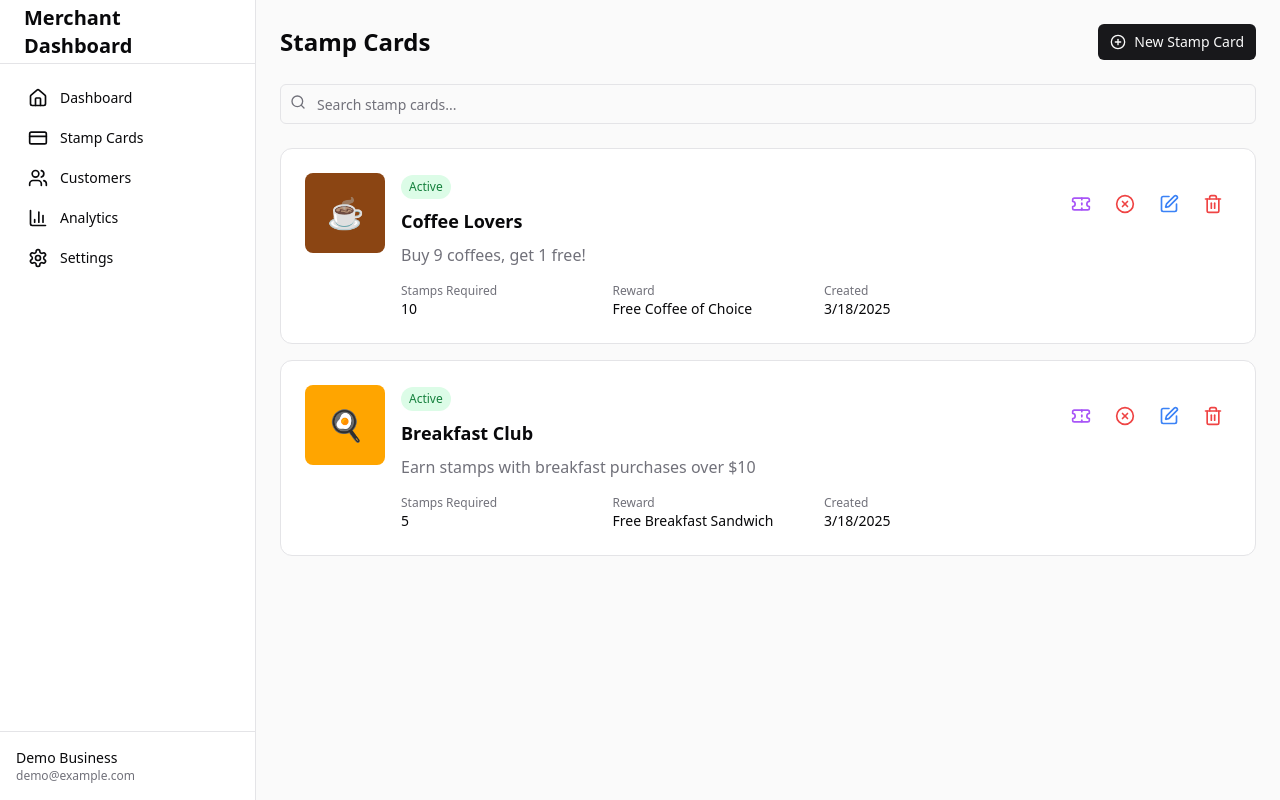
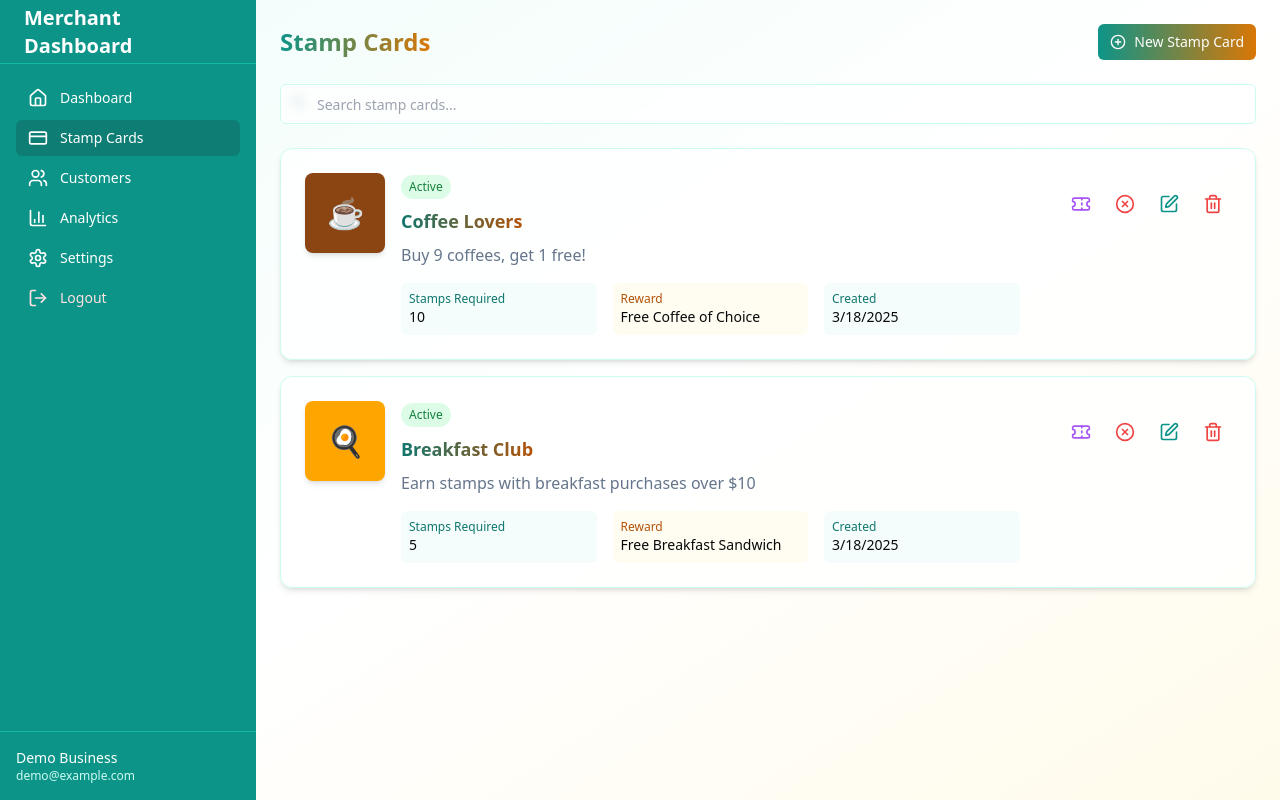
Before and after one commit to Sandip61/stampify-hub, a React (Vite) app: page /merchant/cards in a window 1280 px wide. Built offline with nearby package versions, Linux system fonts and the light colour scheme.

Commit message:
Update page background colors
Updated background colors on merchant and customer pages to match the login page color scheme for a more consistent and visually appealing design.

```diff
--- a/src/index.css
+++ b/src/index.css
@@ -5,7 +5,7 @@
 
 @layer base {
   :root {
-    --background: 0 0% 98%;
+    --background: 180 54% 97%;
     --foreground: 240 10% 3.9%;
 
     --card: 0 0% 100%;
@@ -14,73 +14,74 @@
     --popover: 0 0% 100%;
     --popover-foreground: 240 10% 3.9%;
 
-    --primary: 240 5.9% 10%;
-    --primary-foreground: 0 0% 98%;
+    --primary: 172 66% 50%;
+    --primary-foreground: 210 40% 98%;
 
-    --secondary: 240 4.8% 95.9%;
+    --secondary: 44 96% 89%;
     --secondary-foreground: 240 5.9% 10%;
 
-    --muted: 240 4.8% 95.9%;
-    --muted-foreground: 240 3.8% 46.1%;
+    --muted: 210 40% 96.1%;
+    --muted-foreground: 215 16% 47%;
 
-    --accent: 240 4.8% 95.9%;
-    --accent-foreground: 240 5.9% 10%;
+    --accent: 44 96% 89%;
+    --accent-foreground: 24 9.8% 10%;
 
     --destructive: 0 84.2% 60.2%;
-    --destructive-foreground: 0 0% 98%;
+    --destructive-foreground: 210 40% 98%;
 
-    --border: 240 5.9% 90%;
-    --input: 240 5.9% 90%;
-    --ring: 240 5.9% 10%;
+    --border: 214.3 31.8% 91.4%;
+    --input: 214.3 31.8% 91.4%;
+    --ring: 172 66% 40%;
 
     --radius: 0.5rem;
 
-    --sidebar-background: 0 0% 98%;
-    --sidebar-foreground: 240 5.3% 26.1%;
-    --sidebar-primary: 240 5.9% 10%;
-    --sidebar-primary-foreground: 0 0% 98%;
-    --sidebar-accent: 240 4.8% 95.9%;
-    --sidebar-accent-foreground: 240 5.9% 10%;
-    --sidebar-border: 220 13% 91%;
-    --sidebar-ring: 217.2 91.2% 59.8%;
+    --sidebar-background: 174 100% 29%;
+    --sidebar-foreground: 0 0% 100%;
+    --sidebar-primary: 0 0% 100%;
+    --sidebar-primary-foreground: 174 100% 29%;
+    --sidebar-accent: 173 80% 23%;
+    --sidebar-accent-foreground: 0 0% 100%;
+    --sidebar-border: 173 75% 39%;
+    --sidebar-ring: 180 100% 50%;
   }
 
   .dark {
-    --background: 240 10% 3.9%;
+    --background: 174 59% 8%;
     --foreground: 0 0% 98%;
 
-    --card: 240 10% 3.9%;
+    --card: 174 35% 16%;
     --card-foreground: 0 0% 98%;
 
-    --popover: 240 10% 3.9%;
+    --popover: 174 35% 16%;
     --popover-foreground: 0 0% 98%;
 
-    --primary: 0 0% 98%;
-    --primary-foreground: 240 5.9% 10%;
+    --primary: 180 54% 60%;
+    --primary-foreground: 174 59% 8%;
 
-    --secondary: 240 3.7% 15.9%;
-    --secondary-foreground: 0 0% 98%;
+    --secondary: 42 96% 59%;
+    --secondary-foreground: 174 59% 8%;
 
-    --muted: 240 3.7% 15.9%;
-    --muted-foreground: 240 5% 64.9%;
+    --muted: 174 35% 16%;
+    --muted-foreground: 215 20.2% 65.1%;
 
-    --accent: 240 3.7% 15.9%;
+    --accent: 174 35% 16%;
     --accent-foreground: 0 0% 98%;
 
     --destructive: 0 62.8% 30.6%;
     --destructive-foreground: 0 0% 98%;
 
-    --border: 240 3.7% 15.9%;
-    --input: 240 3.7% 15.9%;
-    --ring: 240 4.9% 83.9%;
-    --sidebar-background: 240 5.9% 10%;
-    --sidebar-foreground: 240 4.8% 95.9%;
-    --sidebar-primary: 224.3 76.3% 48%;
+    --border: 174 35% 24%;
+    --input: 174 35% 24%;
+    --ring: 180 54% 60%;
+
+    --sidebar-background: 174 59% 12%;
+    --sidebar-foreground: 0 0% 98%;
+    --sidebar-primary: 180 54% 60%;
     --sidebar-primary-foreground: 0 0% 100%;
-    --sidebar-accent: 240 3.7% 15.9%;
-    --sidebar-accent-foreground: 240 4.8% 95.9%;
-    --sidebar-border: 240 3.7% 15.9%;
-    --sidebar-ring: 217.2 91.2% 59.8%;
+    --sidebar-accent: 174 35% 24%;
+    --sidebar-accent-foreground: 0 0% 98%;
+    --sidebar-border: 174 35% 24%;
+    --sidebar-ring: 180 54% 60%;
   }
 }
 
@@ -90,7 +91,7 @@
   }
 
   body {
-    @apply bg-background text-foreground;
+    @apply bg-gradient-to-br from-teal-50 via-white to-amber-50 min-h-screen bg-fixed text-foreground;
   }
 }
 
@@ -130,4 +131,33 @@
   .nav-link-active {
     @apply text-foreground after:absolute after:bottom-0 after:left-0 after:right-0 after:h-0.5 after:bg-foreground after:rounded-full;
   }
+
+  /* New class for merchant layout */
+  .merchant-layout {
+    @apply bg-gradient-to-br from-teal-50 via-white to-amber-50;
+  }
+
+  .merchant-card {
+    @apply bg-white/80 backdrop-blur-sm border border-teal-100 rounded-xl shadow-md hover:shadow-lg transition-all duration-300;
+  }
+
+  .merchant-sidebar {
+    @apply bg-teal-600 text-white;
+  }
+
+  .merchant-nav-item {
+    @apply flex items-center px-3 py-2 rounded-md text-sm font-medium hover:bg-teal-700/50 transition-colors;
+  }
+
+  .merchant-nav-item-active {
+    @apply bg-teal-700/70;
+  }
+
+  .merchant-mobile-nav {
+    @apply bg-white/90 backdrop-blur-md border-t border-teal-100 shadow-lg;
+  }
+
+  .gradient-border {
+    @apply relative after:absolute after:inset-0 after:p-px after:rounded-xl after:bg-gradient-to-r after:from-teal-300 after:to-amber-300 after:-z-10;
+  }
 }
--- a/src/layouts/MainLayout.tsx
+++ b/src/layouts/MainLayout.tsx
@@ -9,7 +9,7 @@ interface MainLayoutProps {
 
 const MainLayout: React.FC<MainLayoutProps> = ({ children, hideNav = false }) => {
   return (
-    <div className="min-h-screen flex flex-col">
+    <div className="min-h-screen flex flex-col bg-gradient-to-br from-teal-50 via-white to-amber-50">
       {!hideNav && <Navigation />}
       <main className={`flex-1 ${!hideNav ? 'container mx-auto px-4 py-4 max-w-5xl pt-20' : ''}`}>
         {children}
--- a/src/layouts/MerchantLayout.tsx
+++ b/src/layouts/MerchantLayout.tsx
@@ -58,23 +58,26 @@ const MerchantLayout = ({ children }: MerchantLayoutProps) => {
   };
 
   return (
-    <div className="flex min-h-screen">
+    <div className="flex min-h-screen bg-gradient-to-br from-teal-50 via-white to-amber-50">
       {/* Desktop sidebar */}
       <div
         className={cn(
-          "fixed inset-y-0 left-0 z-40 w-64 bg-card border-r transform transition-transform duration-200 ease-in-out md:translate-x-0",
+          "fixed inset-y-0 left-0 z-40 w-64 merchant-sidebar transform transition-transform duration-200 ease-in-out md:translate-x-0",
           sidebarOpen ? "translate-x-0" : "-translate-x-full"
         )}
       >
         <div className="flex flex-col h-full">
-          <div className="flex items-center h-16 px-6 border-b">
+          <div className="flex items-center h-16 px-6 border-b border-teal-500">
             <h1 className="text-xl font-bold">Merchant Dashboard</h1>
           </div>
 
           <nav className="flex-1 px-4 py-4 space-y-1">
             <Link
               to="/merchant"
-              className="flex items-center px-3 py-2 rounded-md text-sm font-medium hover:bg-muted transition-colors"
+              className={cn(
+                "merchant-nav-item",
+                location.pathname === "/merchant" && "merchant-nav-item-active"
+              )}
               onClick={() => setSidebarOpen(false)}
             >
               <Home className="mr-3 h-5 w-5" />
@@ -82,7 +85,10 @@ const MerchantLayout = ({ children }: MerchantLayoutProps) => {
             </Link>
             <Link
               to="/merchant/cards"
-              className="flex items-center px-3 py-2 rounded-md text-sm font-medium hover:bg-muted transition-colors"
+              className={cn(
+                "merchant-nav-item",
+                location.pathname.includes("/merchant/cards") && "merchant-nav-item-active"
+              )}
               onClick={() => setSidebarOpen(false)}
             >
               <CreditCard className="mr-3 h-5 w-5" />
@@ -90,7 +96,10 @@ const MerchantLayout = ({ children }: MerchantLayoutProps) => {
             </Link>
             <Link
               to="/merchant/customers"
-              className="flex items-center px-3 py-2 rounded-md text-sm font-medium hover:bg-muted transition-colors"
+              className={cn(
+                "merchant-nav-item",
+                location.pathname.includes("/merchant/customers") && "merchant-nav-item-active"
+              )}
               onClick={() => setSidebarOpen(false)}
             >
               <Users className="mr-3 h-5 w-5" />
@@ -98,7 +107,10 @@ const MerchantLayout = ({ children }: MerchantLayoutProps) => {
             </Link>
             <Link
               to="/merchant/analytics"
-              className="flex items-center px-3 py-2 rounded-md text-sm font-medium hover:bg-muted transition-colors"
+              className={cn(
+                "merchant-nav-item",
+                location.pathname.includes("/merchant/analytics") && "merchant-nav-item-active"
+              )}
               onClick={() => setSidebarOpen(false)}
             >
               <BarChart3 className="mr-3 h-5 w-5" />
@@ -106,19 +118,29 @@ const MerchantLayout = ({ children }: MerchantLayoutProps) => {
             </Link>
             <Link
               to="/merchant/settings"
-              className="flex items-center px-3 py-2 rounded-md text-sm font-medium hover:bg-muted transition-colors"
+              className={cn(
+                "merchant-nav-item",
+                location.pathname.includes("/merchant/settings") && "merchant-nav-item-active"
+              )}
               onClick={() => setSidebarOpen(false)}
             >
               <Settings className="mr-3 h-5 w-5" />
               Settings
             </Link>
+            <button
+              onClick={handleLogout}
+              className="merchant-nav-item w-full text-left text-red-100 hover:bg-red-500/30"
+            >
+              <LogOut className="mr-3 h-5 w-5" />
+              Logout
+            </button>
           </nav>
 
-          <div className="border-t px-4 py-4">
+          <div className="border-t border-teal-500 px-4 py-4">
             <div className="flex items-center">
               <div>
                 <p className="text-sm font-medium">{mockMerchant.businessName}</p>
-                <p className="text-xs text-muted-foreground">{mockMerchant.email}</p>
+                <p className="text-xs text-teal-100">{mockMerchant.email}</p>
               </div>
             </div>
           </div>
@@ -138,7 +160,7 @@ const MerchantLayout = ({ children }: MerchantLayoutProps) => {
       {/* Mobile navigation */}
       <div
         className={cn(
-          "fixed bottom-0 left-0 right-0 z-50 md:hidden bg-background border-t transition-transform duration-300",
+          "fixed bottom-0 left-0 right-0 z-50 md:hidden merchant-mobile-nav transition-transform duration-300",
           !visible && "translate-y-full"
         )}
       >
@@ -147,7 +169,7 @@ const MerchantLayout = ({ children }: MerchantLayoutProps) => {
             to="/merchant"
             className={cn(
               "flex flex-col items-center space-y-1",
-              location.pathname === "/merchant" ? "text-foreground" : "text-muted-foreground"
+              location.pathname === "/merchant" ? "text-teal-600" : "text-muted-foreground"
             )}
           >
             <Home className="w-5 h-5" />
@@ -157,7 +179,7 @@ const MerchantLayout = ({ children }: MerchantLayoutProps) => {
             to="/merchant/cards"
             className={cn(
               "flex flex-col items-center space-y-1",
-              location.pathname.includes("/merchant/cards") ? "text-foreground" : "text-muted-foreground"
+              location.pathname.includes("/merchant/cards") ? "text-teal-600" : "text-muted-foreground"
             )}
           >
             <CreditCard className="w-5 h-5" />
@@ -167,7 +189,7 @@ const MerchantLayout = ({ children }: MerchantLayoutProps) => {
             to="/merchant/customers"
             className={cn(
               "flex flex-col items-center space-y-1",
-              location.pathname.includes("/merchant/customers") ? "text-foreground" : "text-muted-foreground"
+              location.pathname.includes("/merchant/customers") ? "text-teal-600" : "text-muted-foreground"
             )}
           >
             <Users className="w-5 h-5" />
@@ -177,7 +199,7 @@ const MerchantLayout = ({ children }: MerchantLayoutProps) => {
             to="/merchant/analytics"
             className={cn(
               "flex flex-col items-center space-y-1",
-              location.pathname.includes("/merchant/analytics") ? "text-foreground" : "text-muted-foreground"
+              location.pathname.includes("/merchant/analytics") ? "text-teal-600" : "text-muted-foreground"
             )}
           >
             <BarChart3 className="w-5 h-5" />
@@ -187,7 +209,7 @@ const MerchantLayout = ({ children }: MerchantLayoutProps) => {
             to="/merchant/settings"
             className={cn(
               "flex flex-col items-center space-y-1",
-              location.pathname.includes("/merchant/settings") ? "text-foreground" : "text-muted-foreground"
+              location.pathname.includes("/merchant/settings") ? "text-teal-600" : "text-muted-foreground"
             )}
           >
             <Settings className="w-5 h-5" />
@@ -198,7 +220,7 @@ const MerchantLayout = ({ children }: MerchantLayoutProps) => {
 
       {/* Mobile menu toggle button - only visible on smaller screens */}
       <button
-        className="fixed z-50 top-4 right-4 md:hidden bg-primary text-white p-3 rounded-full shadow-lg"
+        className="fixed z-50 top-4 right-4 md:hidden bg-teal-600 text-white p-3 rounded-full shadow-lg"
         onClick={() => setSidebarOpen(!sidebarOpen)}
       >
         {sidebarOpen ? <X size={24} /> : <Menu size={24} />}
--- a/src/pages/merchant/Cards.tsx
+++ b/src/pages/merchant/Cards.tsx
@@ -1,3 +1,4 @@
+
 import { useEffect, useState } from "react";
 import { useNavigate, Link } from "react-router-dom";
 import { toast } from "sonner";
@@ -85,10 +86,10 @@ const MerchantCards = () => {
   return (
     <div className="space-y-6">
       <div className="flex items-center justify-between">
-        <h1 className="text-2xl font-bold">Stamp Cards</h1>
+        <h1 className="text-2xl font-bold bg-gradient-to-r from-teal-600 to-amber-600 bg-clip-text text-transparent">Stamp Cards</h1>
         <Link
           to="/merchant/cards/new"
-          className="flex items-center px-3 py-2 text-sm font-medium rounded-md bg-primary text-primary-foreground hover:bg-primary/90 transition-colors"
+          className="flex items-center px-3 py-2 text-sm font-medium rounded-md bg-gradient-to-r from-teal-600 to-amber-600 text-white hover:from-teal-700 hover:to-amber-700 transition-colors"
         >
           <PlusCircle className="mr-2 h-4 w-4" />
           New Stamp Card
@@ -101,7 +102,7 @@ const MerchantCards = () => {
           <input
             type="text"
             placeholder="Search stamp cards..."
-            className="pl-9 h-10 w-full rounded-md border border-input bg-transparent px-3 py-2 text-sm ring-offset-background placeholder:text-muted-foreground focus-visible:outline-none focus-visible:ring-2 focus-visible:ring-ring focus-visible:ring-offset-2"
+            className="pl-9 h-10 w-full rounded-md border border-teal-100 bg-white/70 backdrop-blur-sm px-3 py-2 text-sm ring-offset-background focus-visible:outline-none focus-visible:ring-2 focus-visible:ring-teal-500 focus-visible:ring-offset-2"
             value={searchTerm}
             onChange={(e) => setSearchTerm(e.target.value)}
           />
@@ -110,12 +111,12 @@ const MerchantCards = () => {
 
       {isLoading ? (
         <div className="flex items-center justify-center h-64">
-          <div className="w-8 h-8 border-t-2 border-primary rounded-full animate-spin"></div>
+          <div className="w-8 h-8 border-t-2 border-teal-600 rounded-full animate-spin"></div>
         </div>
       ) : filteredCards.length === 0 ? (
-        <div className="flex flex-col items-center justify-center border rounded-xl p-12">
-          <div className="rounded-full bg-muted p-3 mb-4">
-            <svg xmlns="http://www.w3.org/2000/svg" width="24" height="24" viewBox="0 0 24 24" fill="none" stroke="currentColor" strokeWidth="2" strokeLinecap="round" strokeLinejoin="round" className="lucide lucide-credit-card text-muted-foreground"><rect width="20" height="14" x="2" y="5" rx="2"/><line x1="2" x2="22" y1="10" y2="10"/></svg>
+        <div className="flex flex-col items-center justify-center merchant-card p-12">
+          <div className="rounded-full bg-amber-50 p-3 mb-4">
+            <svg xmlns="http://www.w3.org/2000/svg" width="24" height="24" viewBox="0 0 24 24" fill="none" stroke="currentColor" strokeWidth="2" strokeLinecap="round" strokeLinejoin="round" className="lucide lucide-credit-card text-amber-600"><rect width="20" height="14" x="2" y="5" rx="2"/><line x1="2" x2="22" y1="10" y2="10"/></svg>
           </div>
           {searchTerm ? (
             <>
@@ -123,7 +124,7 @@ const MerchantCards = () => {
               <p className="text-muted-foreground mb-4">No stamp cards match your search criteria</p>
               <button
                 onClick={() => setSearchTerm("")}
-                className="text-sm text-primary"
+                className="text-sm text-teal-600 hover:text-teal-700"
               >
                 Clear search
               </button>
@@ -134,7 +135,7 @@ const MerchantCards = () => {
               <p className="text-muted-foreground mb-4">Start creating loyalty programs for your customers</p>
               <Link
                 to="/merchant/cards/new"
-                className="flex items-center px-3 py-2 text-sm font-medium rounded-md bg-primary text-primary-foreground hover:bg-primary/90 transition-colors"
+                className="flex items-center px-3 py-2 text-sm font-medium rounded-md bg-gradient-to-r from-teal-600 to-amber-600 text-white hover:from-teal-700 hover:to-amber-700 transition-colors"
               >
                 <PlusCircle className="mr-2 h-4 w-4" />
                 Create your first card
@@ -147,12 +148,12 @@ const MerchantCards = () => {
           {filteredCards.map((card) => (
             <div
               key={card.id}
-              className="bg-card border rounded-xl overflow-hidden relative"
+              className="merchant-card overflow-hidden relative"
             >
               <div className="p-4 md:p-6 flex flex-col md:flex-row gap-4">
                 <div className="flex-shrink-0">
                   <div
-                    className="w-16 h-16 md:w-20 md:h-20 rounded-lg flex items-center justify-center text-2xl md:text-3xl"
+                    className="w-16 h-16 md:w-20 md:h-20 rounded-lg flex items-center justify-center text-2xl md:text-3xl shadow-md"
                     style={{ backgroundColor: card.color }}
                   >
                     {card.logo}
@@ -169,7 +170,7 @@ const MerchantCards = () => {
                       }`}>
                         {card.isActive ? 'Active' : 'Inactive'}
                       </span>
-                      <h3 className="text-lg font-semibold mt-2">{card.name}</h3>
+                      <h3 className="text-lg font-semibold mt-2 bg-gradient-to-r from-teal-700 to-amber-700 bg-clip-text text-transparent">{card.name}</h3>
                     </div>
                     <div className="flex items-center space-x-2 mt-2 md:mt-0">
                       <Link
@@ -192,7 +193,7 @@ const MerchantCards = () => {
                       </button>
                       <Link
                         to={`/merchant/cards/edit/${card.id}`}
-                        className="p-2 rounded-md hover:bg-blue-100 text-blue-500"
+                        className="p-2 rounded-md hover:bg-teal-100 text-teal-600"
                       >
                         <Edit className="h-5 w-5" />
                       </Link>
@@ -208,21 +209,21 @@ const MerchantCards = () => {
                   <p className="text-muted-foreground">{card.description}</p>
 
                   <div className="grid grid-cols-2 md:grid-cols-4 gap-4 mt-4">
-                    <div>
-                      <p className="text-xs text-muted-foreground">Stamps Required</p>
+                    <div className="bg-teal-50/70 rounded-md p-2">
+                      <p className="text-xs text-teal-700">Stamps Required</p>
                       <p className="text-sm font-medium">{card.totalStamps}</p>
                     </div>
-                    <div>
-                      <p className="text-xs text-muted-foreground">Reward</p>
+                    <div className="bg-amber-50/70 rounded-md p-2">
+                      <p className="text-xs text-amber-700">Reward</p>
                       <p className="text-sm font-medium">{card.reward}</p>
                     </div>
-                    <div>
-                      <p className="text-xs text-muted-foreground">Created</p>
+                    <div className="bg-teal-50/70 rounded-md p-2">
+                      <p className="text-xs text-teal-700">Created</p>
                       <p className="text-sm font-medium">{new Date(card.createdAt).toLocaleDateString()}</p>
                     </div>
                     {card.expiryDays && (
-                      <div>
-                        <p className="text-xs text-muted-foreground">Expiry</p>
+                      <div className="bg-amber-50/70 rounded-md p-2">
+                        <p className="text-xs text-amber-700">Expiry</p>
                         <p className="text-sm font-medium">{card.expiryDays} days</p>
                       </div>
                     )}
--- a/tailwind.config.ts
+++ b/tailwind.config.ts
@@ -1,4 +1,3 @@
-
 import type { Config } from "tailwindcss";
 
 export default {
@@ -62,7 +61,33 @@ export default {
 					'accent-foreground': 'hsl(var(--sidebar-accent-foreground))',
 					border: 'hsl(var(--sidebar-border))',
 					ring: 'hsl(var(--sidebar-ring))'
-				}
+				},
+				teal: {
+					50: '#f0fdfa',
+					100: '#ccfbf1',
+					200: '#99f6e4',
+					300: '#5eead4',
+					400: '#2dd4bf',
+					500: '#14b8a6',
+					600: '#0d9488',
+					700: '#0f766e',
+					800: '#115e59',
+					900: '#134e4a',
+					950: '#042f2e',
+				},
+				amber: {
+					50: '#fffbeb',
+					100: '#fef3c7',
+					200: '#fde68a',
+					300: '#fcd34d',
+					400: '#fbbf24',
+					500: '#f59e0b',
+					600: '#d97706',
+					700: '#b45309',
+					800: '#92400e',
+					900: '#78350f',
+					950: '#451a03',
+				},
 			},
 			borderRadius: {
 				lg: 'var(--radius)',
@@ -141,6 +166,14 @@ export default {
 				'scale-in': 'scale-in 0.2s ease-out',
 				'slide-up': 'slide-up 0.3s ease-out',
 				'slide-down': 'slide-down 0.3s ease-out'
+			},
+			backgroundImage: {
+				'gradient-radial': 'radial-gradient(var(--tw-gradient-stops))',
+				'teal-amber-gradient': 'linear-gradient(to right, #0d9488, #d97706)',
+				'soft-gradient': 'linear-gradient(to right, #f0fdfa, #fffbeb)',
+				'soft-teal-gradient': 'linear-gradient(135deg, #ccfbf1 0%, #f0fdfa 100%)',
+				'soft-amber-gradient': 'linear-gradient(135deg, #fef3c7 0%, #fffbeb 100%)',
+				'card-gradient': 'linear-gradient(135deg, #ffffff 0%, #f9fafb 100%)',
 			}
 		}
 	},
```
